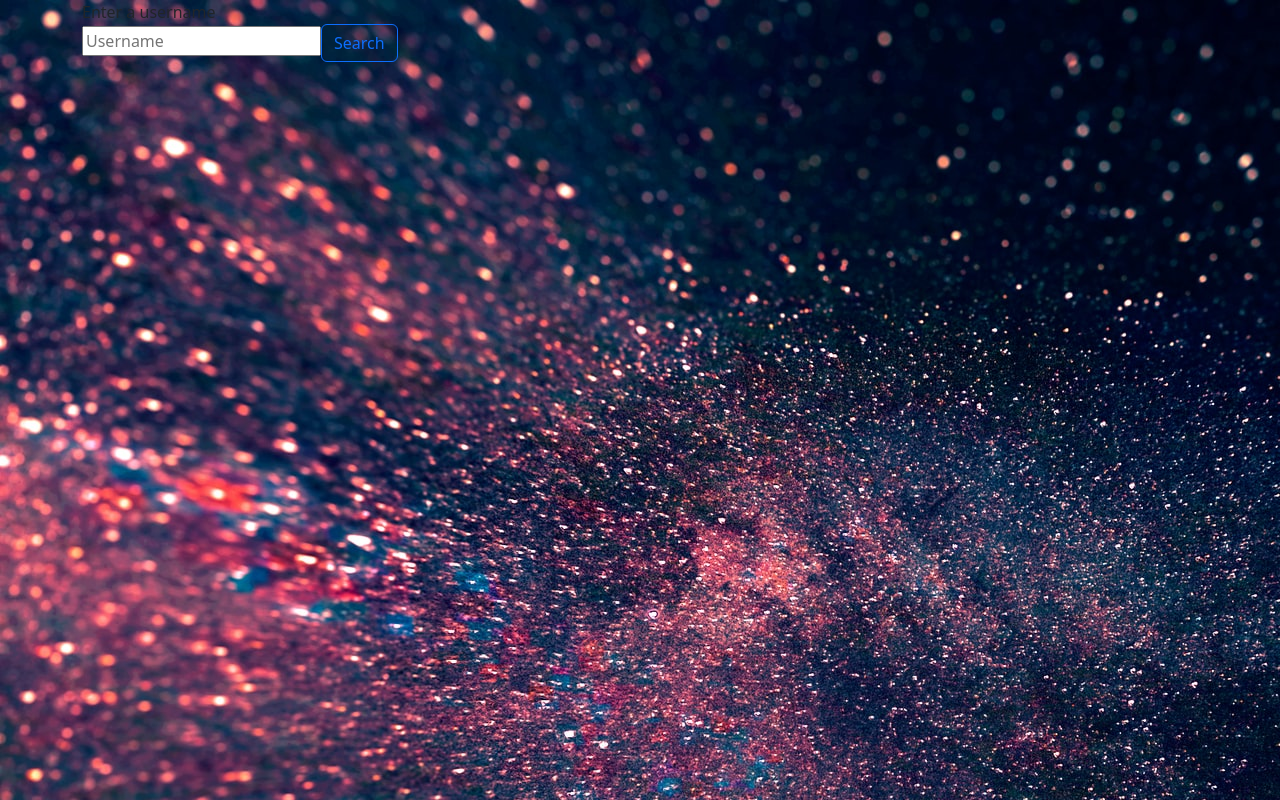
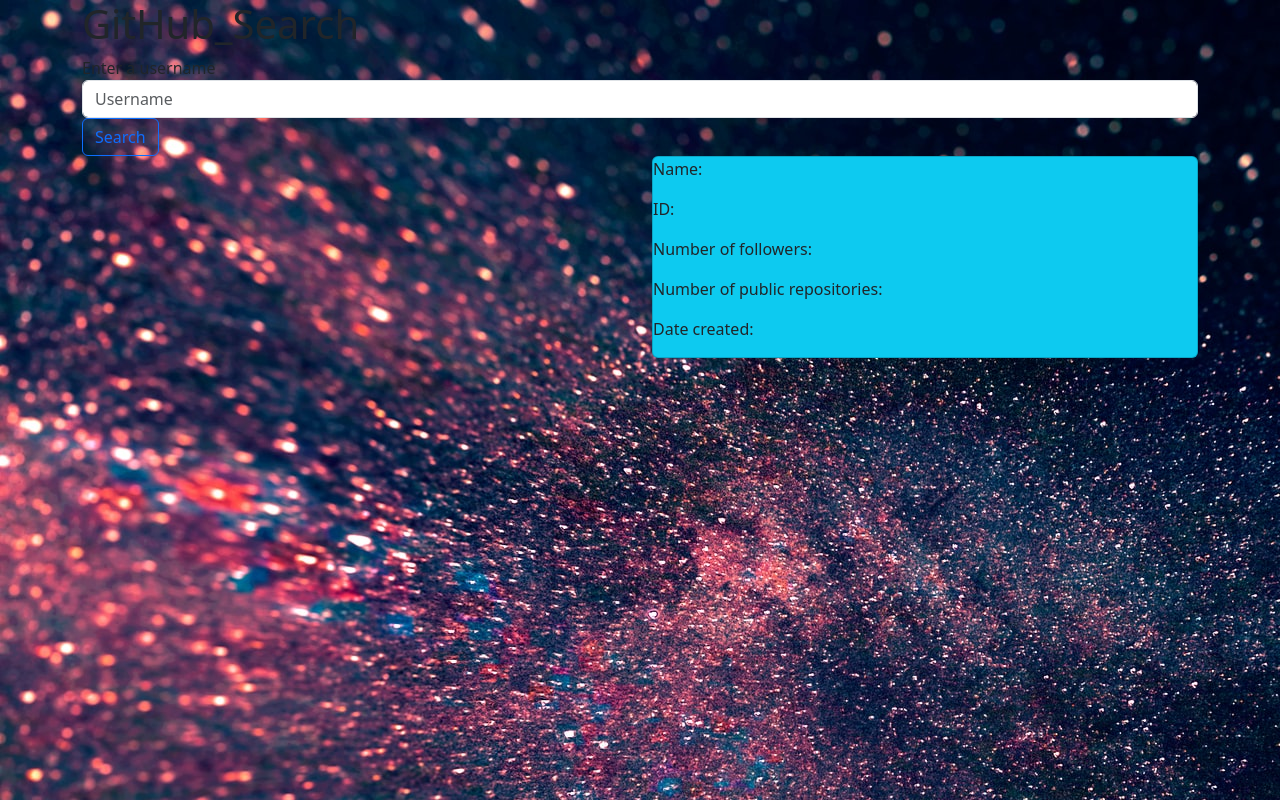
Before and after one commit to nyamzy/Github-Search-App, an Angular app: page / in a window 1280 px wide. Built offline with nearby package versions, Linux system fonts and the light colour scheme; no server answers.

Commit message:
insert a card to display info

```diff
--- a/src/app/profile/profile.component.html
+++ b/src/app/profile/profile.component.html
@@ -1,18 +1,22 @@
 <div class="container">
-  <form>
+  <h1>GitHub_Search</h1>
+  <form class="form">
     <label for="name">Enter a username</label><br>
-    <input type="text" id="name" classs="form-control" [(ngModel)]="userName" name = "userName" placeholder="Username">
+    <input type="text" id="name" class="form-control" [(ngModel)]="userName" name = "userName" placeholder="Username">
     <button class="btn btn-outline-primary" (click)="getData($event)">Search</button>
   </form>
   <div class="row">
     <div class="col-md-6">
-      {{user.avatar_url}}
+      <img src="{{user.avatar_url}}">
     </div>
     <div class="col-md-6">
-      <p>{{user.name}}</p>
-      <p>{{user.id}}</p>
-      <p>{{user.followers}}</p>
-      <p>{{user.created_at}}</p>
+      <div class="card bg-info">
+        <p>Name: {{user.name}}</p>
+        <p>ID: {{user.id}}</p>
+        <p>Number of followers: {{user.followers}}</p>
+        <p>Number of public repositories: {{user.public_repos}}</p>
+        <p>Date created: {{user.created_at|date}}</p>
+      </div>
     </div>
   </div>
 </div>
```
